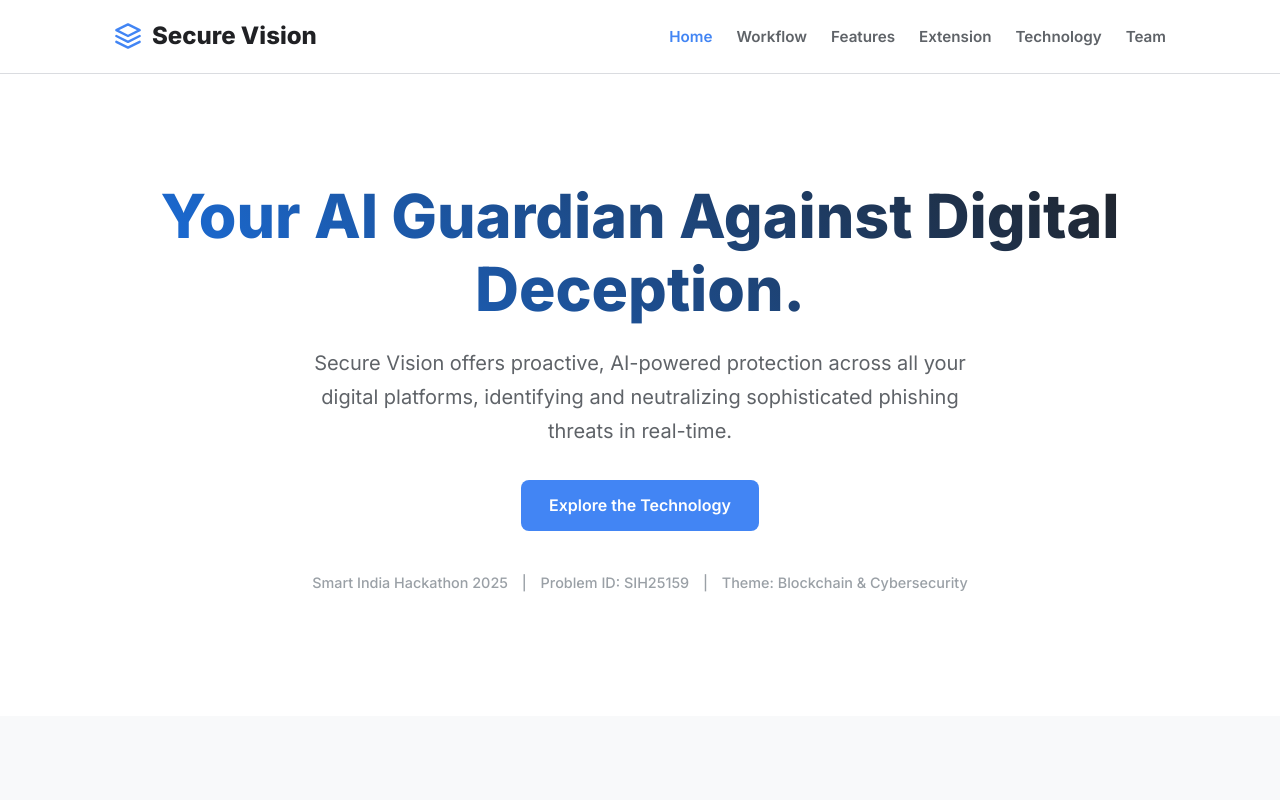
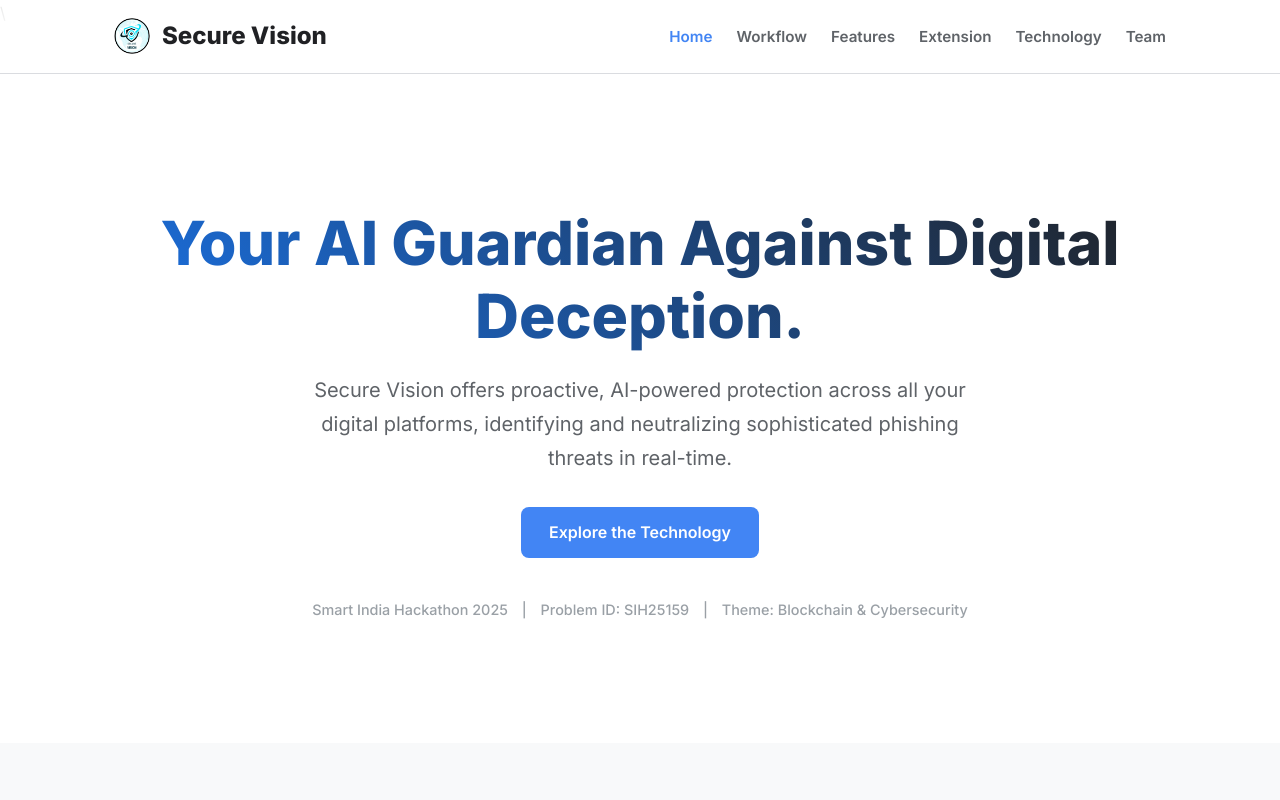
Before and after one commit to suryasai55/secure-vision, a plain HTML site: page index.html in a window 1280 px wide. Shown: the top 800 px of the page. Drawn offline with Linux system fonts and the light colour scheme.

Commit message:
Update index.html

```diff
--- a/index.html
+++ b/index.html
@@ -1,4 +1,4 @@
-<!DOCTYPE html>
+\<!DOCTYPE html>
 <html lang="en">
 <head>
     <meta charset="UTF-8">
@@ -114,11 +114,11 @@
             display: flex;
             align-items: center;
         }
-        .nav-logo svg {
-            width: 28px;
-            height: 28px;
-            margin-right: 10px;
-            color: var(--primary-color);
+        .nav-logo img {
+            width: 36px;
+            height: 36px;
+            margin-right: 12px;
+            border-radius: 50%;
         }
 
         .nav-links {
@@ -467,6 +467,12 @@
             color: #fff;
             margin-bottom: 16px;
         }
+        .footer-logo-img {
+            width: 72px;
+            height: 72px;
+            border-radius: 50%;
+            margin-bottom: 16px;
+        }
         .footer-text {
             max-width: 500px;
             margin: 0 auto;
@@ -491,7 +497,7 @@
     <nav class="navbar">
         <div class="container nav-container">
             <a href="#home" class="nav-logo">
-                <svg viewBox="0 0 24 24" fill="none" xmlns="http://www.w3.org/2000/svg"><path d="M12 2L2 7L12 12L22 7L12 2Z" stroke="currentColor" stroke-width="2" stroke-linecap="round" stroke-linejoin="round"/><path d="M2 17L12 22L22 17" stroke="currentColor" stroke-width="2" stroke-linecap="round" stroke-linejoin="round"/><path d="M2 12L12 17L22 12" stroke="currentColor" stroke-width="2" stroke-linecap="round" stroke-linejoin="round"/></svg>
+                <img src="logo.jpg" alt="Secure Vision Logo">
                 Secure Vision
             </a>
             <ul class="nav-links">
@@ -763,7 +769,7 @@
 
     <footer>
         <div class="container">
-            <div class="footer-logo">Secure Vision</div>
+            <img src="logo.jpg" alt="Secure Vision Logo" class="footer-logo-img">
             <p class="footer-text">Developed with passion for the Smart India Hackathon 2025.</p>
         </div>
     </footer>
```
